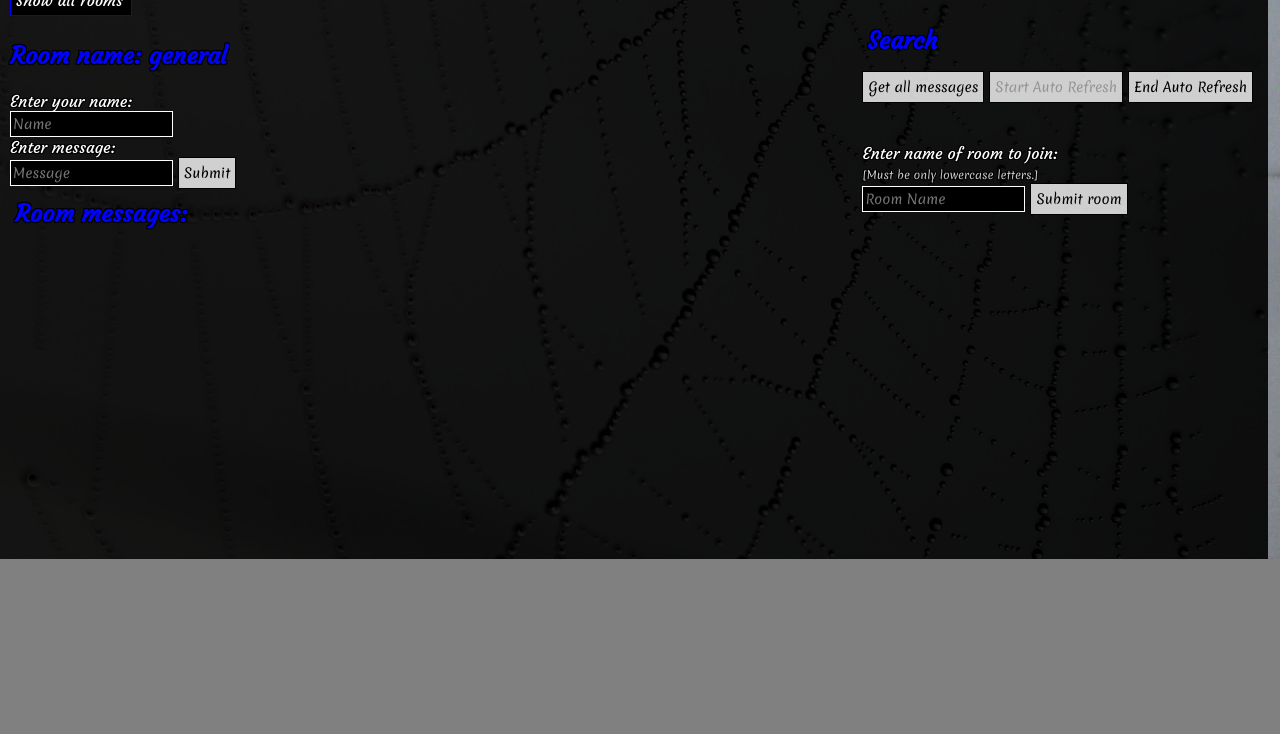
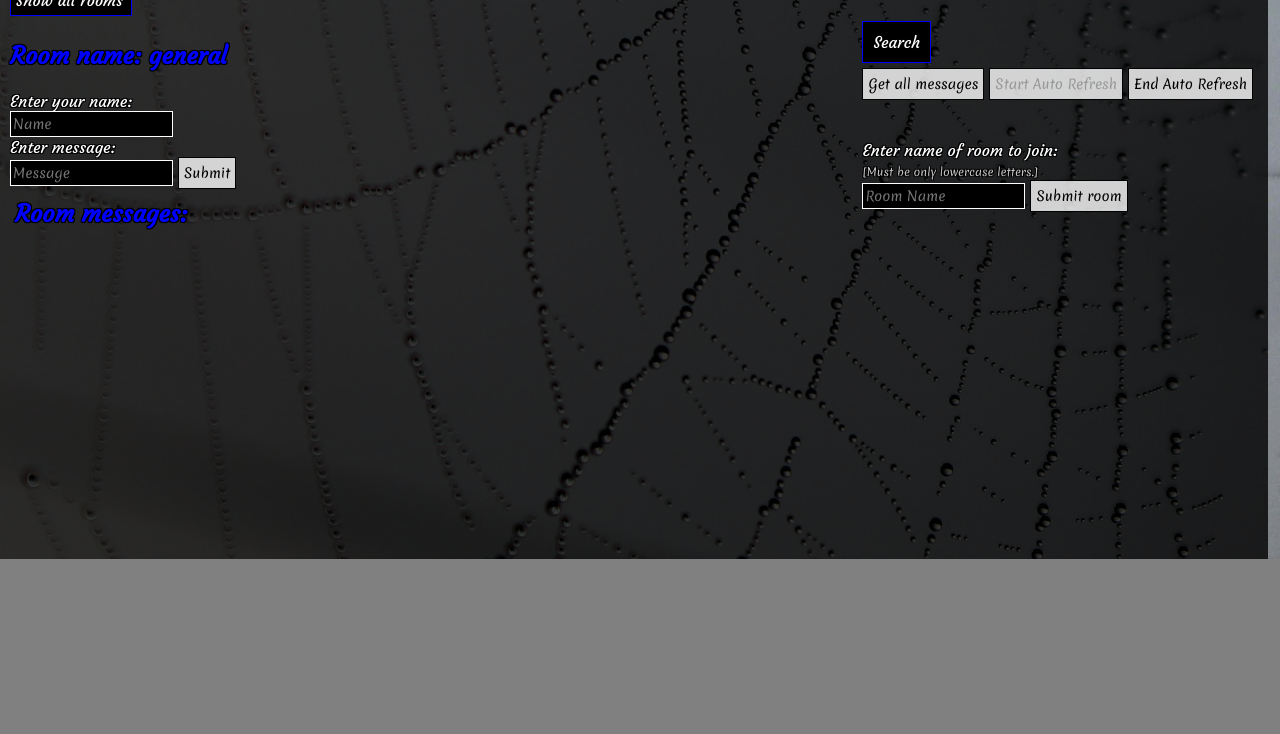
Before and after one commit to djmorosini/chat-server, a website: page public/index.html in a window 1280 px wide. Shown: the part 66-800 px from the top of the page. Drawn offline with Linux system fonts and the light colour scheme; files that its build step writes are made by us from their sources; no server answers; files whose address does not match are found by name.

Commit message:
more styling

```diff
--- a/public/index.html
+++ b/public/index.html
@@ -20,7 +20,7 @@
             <span id='the-rooms'></span>
         </div>
         <div id='sidebar'>
-                <h2 id='searchTitle'>Search</h2>
+                <div id='searchTitle'>Search</div>
                 <div id='wrapper2'>
                     <input type='text' id='author-name-search' placeholder="Author Name" />
                     <button id='author-search-button'>Get messages by author name</button>
--- a/style.css
+++ b/style.css
@@ -134,8 +134,8 @@ button {
     padding: 5px 10px 10px 10px;
     display: none;
     position: absolute;
-    background-color: gray;
-    border: 1px solid rgba(2, 5, 180, 1);
+    background-color: rgba(2, 5, 180, 0.9);
+    border: 1px solid black;
 }
 #wrapper2:hover {
     display: inline-block;
@@ -176,14 +176,16 @@ button {
     padding: 2px;
 }
 #full-page {
-    background-color: rgba(0, 0, 0, 0.9);
+    background-color: rgba(0, 0, 0, 0.8);
     width: 97.5%;
     padding: 10px 10px;
 }
 #searchTitle {
-    margin: 0;
     padding: 10px;
+    margin: 5px;
     width: fit-content;
+    background-color: black;
+    border: 1px solid blue;
 }
 #searchTitle:hover + #wrapper2 {
     display: inline-block;
@@ -192,6 +194,11 @@ button {
 #sidebar {
     float: right;
 }
+
+@media (max-width: 780px){
+
+}
+
 @media only screen and (max-device-width: 480px){
     body {
         font-size: 40px;
```
